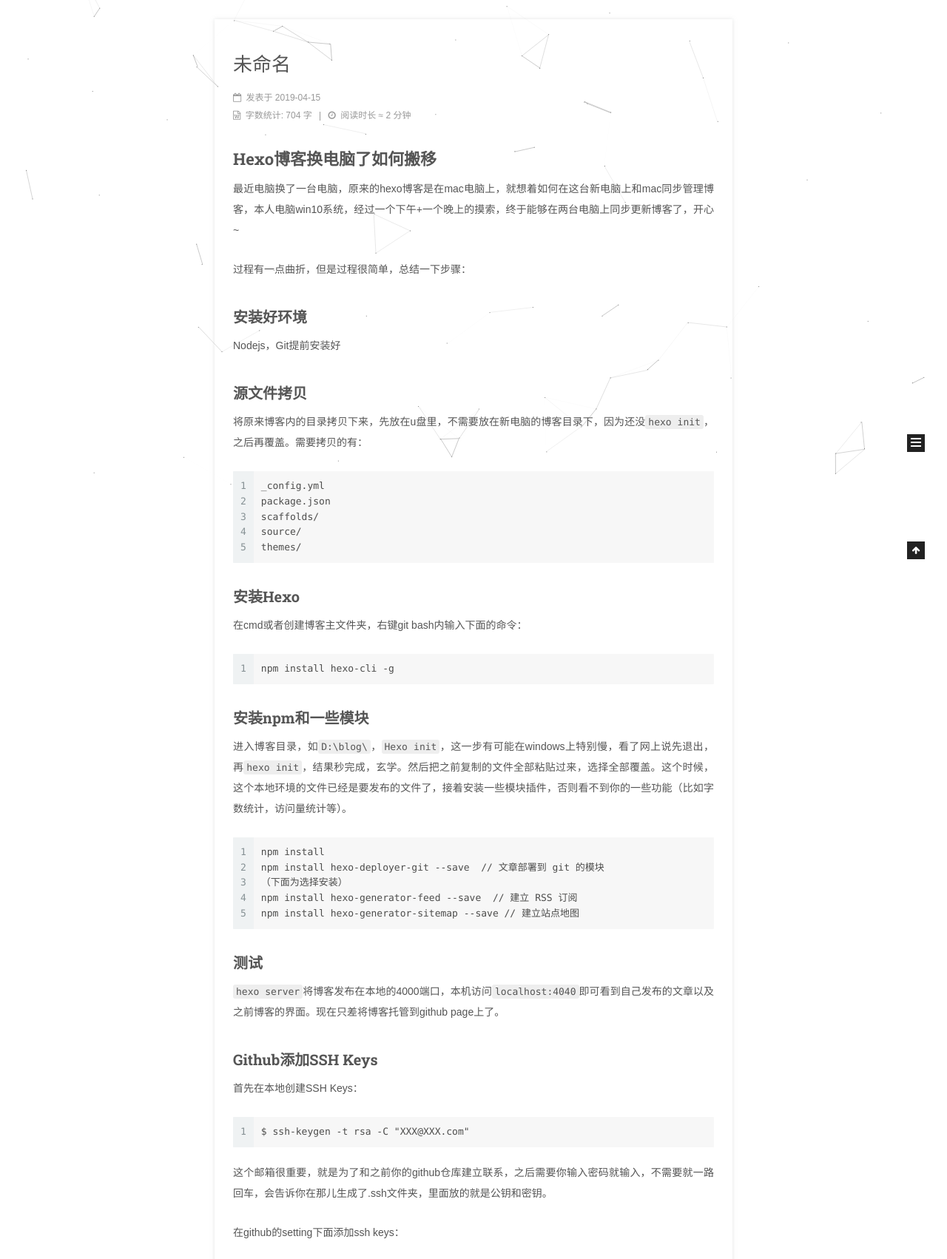
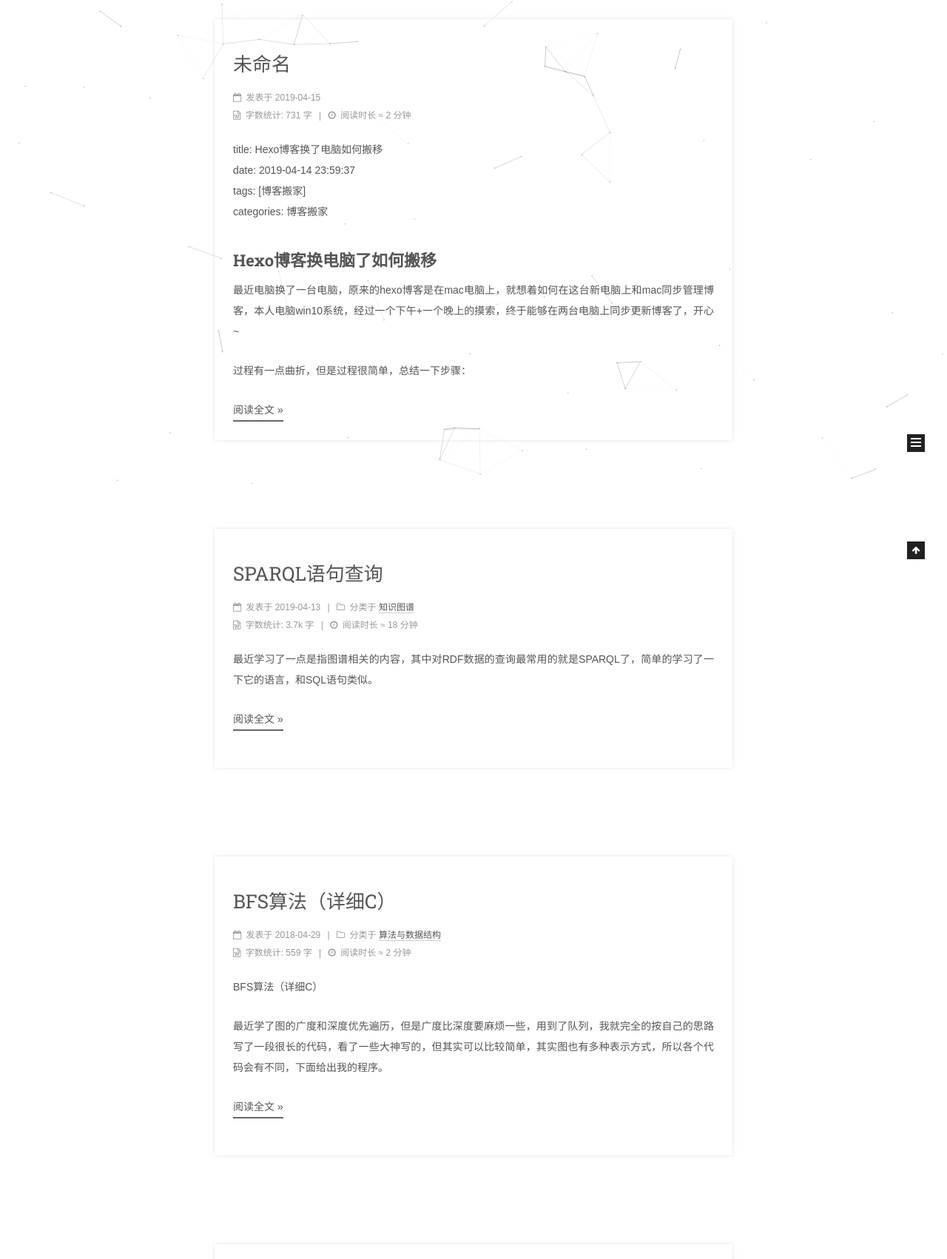
Before and after one commit to liujiesunflower/liujiesunflower.github.io, a plain HTML site: page index.html in a window 1280 px wide. Shown: the part 144-1846 px from the top of the page at 74% size. Drawn offline with Linux system fonts and the light colour scheme; some packages are replaced by stand-ins of ours; a script that the page names is missing; a web font is replaced by a local one.

Commit message:
Site updated: 2019-04-15 00:09:51

```diff
--- a/css/main.css
+++ b/css/main.css
@@ -1898,7 +1898,7 @@ img:hover {
   width: 4px;
   height: 4px;
   border-radius: 50%;
-  background: #ffc24a;
+  background: #f2ffc3;
 }
 .links-of-blogroll {
   font-size: 13px;
--- a/index.html
+++ b/index.html
@@ -399,7 +399,7 @@
                   <span class="post-meta-item-text">字数统计&#58;</span>
 
                 <span title="字数统计">
-                  704 字
+                  731 字
                 </span>
 
 
@@ -437,30 +437,16 @@
 
 
 
-
-            <h2 id="Hexo博客换电脑了如何搬移"><a href="#Hexo博客换电脑了如何搬移" class="headerlink" title="Hexo博客换电脑了如何搬移"></a>Hexo博客换电脑了如何搬移</h2><p>最近电脑换了一台电脑，原来的hexo博客是在mac电脑上，就想着如何在这台新电脑上和mac同步管理博客，本人电脑win10系统，经过一个下午+一个晚上的摸索，终于能够在两台电脑上同步更新博客了，开心~</p>
+          <p>title: Hexo博客换了电脑如何搬移<br>date: 2019-04-14 23:59:37<br>tags: [博客搬家]<br>categories: 博客搬家</p>
+<h2 id="Hexo博客换电脑了如何搬移"><a href="#Hexo博客换电脑了如何搬移" class="headerlink" title="Hexo博客换电脑了如何搬移"></a>Hexo博客换电脑了如何搬移</h2><p>最近电脑换了一台电脑，原来的hexo博客是在mac电脑上，就想着如何在这台新电脑上和mac同步管理博客，本人电脑win10系统，经过一个下午+一个晚上的摸索，终于能够在两台电脑上同步更新博客了，开心~</p>
 <p>过程有一点曲折，但是过程很简单，总结一下步骤：</p>
-<h3 id="安装好环境"><a href="#安装好环境" class="headerlink" title="安装好环境"></a>安装好环境</h3><p>Nodejs，Git提前安装好</p>
-<h3 id="源文件拷贝"><a href="#源文件拷贝" class="headerlink" title="源文件拷贝"></a>源文件拷贝</h3><p>将原来博客内的目录拷贝下来，先放在u盘里，不需要放在新电脑的博客目录下，因为还没<code>hexo init</code>，之后再覆盖。需要拷贝的有：</p>
-<figure class="highlight plain"><table><tr><td class="gutter"><pre><span class="line">1</span><br><span class="line">2</span><br><span class="line">3</span><br><span class="line">4</span><br><span class="line">5</span><br></pre></td><td class="code"><pre><span class="line">_config.yml</span><br><span class="line">package.json</span><br><span class="line">scaffolds/</span><br><span class="line">source/</span><br><span class="line">themes/</span><br></pre></td></tr></table></figure>
-<h3 id="安装Hexo"><a href="#安装Hexo" class="headerlink" title="安装Hexo"></a>安装Hexo</h3><p>在cmd或者创建博客主文件夹，右键git bash内输入下面的命令：</p>
-<figure class="highlight plain"><table><tr><td class="gutter"><pre><span class="line">1</span><br></pre></td><td class="code"><pre><span class="line">npm install hexo-cli -g</span><br></pre></td></tr></table></figure>
-<h3 id="安装npm和一些模块"><a href="#安装npm和一些模块" class="headerlink" title="安装npm和一些模块"></a>安装npm和一些模块</h3><p>进入博客目录，如<code>D:\blog\</code>，<code>Hexo init</code>，这一步有可能在windows上特别慢，看了网上说先退出，再<code>hexo init</code>，结果秒完成，玄学。然后把之前复制的文件全部粘贴过来，选择全部覆盖。这个时候，这个本地环境的文件已经是要发布的文件了，接着安装一些模块插件，否则看不到你的一些功能（比如字数统计，访问量统计等）。</p>
-<figure class="highlight plain"><table><tr><td class="gutter"><pre><span class="line">1</span><br><span class="line">2</span><br><span class="line">3</span><br><span class="line">4</span><br><span class="line">5</span><br></pre></td><td class="code"><pre><span class="line">npm install</span><br><span class="line">npm install hexo-deployer-git --save  // 文章部署到 git 的模块</span><br><span class="line">（下面为选择安装）</span><br><span class="line">npm install hexo-generator-feed --save  // 建立 RSS 订阅</span><br><span class="line">npm install hexo-generator-sitemap --save // 建立站点地图</span><br></pre></td></tr></table></figure>
-<h3 id="测试"><a href="#测试" class="headerlink" title="测试"></a>测试</h3><p><code>hexo server</code>将博客发布在本地的4000端口，本机访问<code>localhost:4040</code>即可看到自己发布的文章以及之前博客的界面。现在只差将博客托管到github page上了。</p>
-<h3 id="Github添加SSH-Keys"><a href="#Github添加SSH-Keys" class="headerlink" title="Github添加SSH Keys"></a>Github添加SSH Keys</h3><p>首先在本地创建SSH Keys：</p>
-<figure class="highlight plain"><table><tr><td class="gutter"><pre><span class="line">1</span><br></pre></td><td class="code"><pre><span class="line">$ ssh-keygen -t rsa -C &quot;XXX@XXX.com&quot;</span><br></pre></td></tr></table></figure>
-<p>这个邮箱很重要，就是为了和之前你的github仓库建立联系，之后需要你输入密码就输入，不需要就一路回车，会告诉你在那儿生成了.ssh文件夹，里面放的就是公钥和密钥。</p>
-<p>在github的setting下面添加ssh keys：</p>
-<p><img src="http://wx2.sinaimg.cn/large/0060lm7Tly1g22lifwuwsj30qt02gmx2.jpg" alt="avatar"></p>
-<p>title的值随便写，key的值把文件里面的key值复制过去，一般是ssh_rsa开头。</p>
-<p>然后输入 eval “$(ssh-agent -s)” ，添加密钥到ssh-agent，再输入 ssh-add ~/.ssh/id_rsa ，添加生成的SSH key到ssh-agent。</p>
-<p>再测试公钥有没有添加成功：ssh -T <a href="mailto:git@github.com" target="_blank" rel="noopener">git@github.com</a></p>
-<p><img src="http://wx4.sinaimg.cn/large/0060lm7Tly1g22lifr2auj30kp0chq42.jpg" alt="avatar"></p>
-<p>这里就成功啦~其中可能会告诉你有什么没有安装，或者是失败之类的，基本上百度都能找到你的答案。然后正常两边都能发布博客啦~</p>
-<p>最后，用了人家的东西总得推荐一下表示感谢，免费的图床：小贱贱图床  <a href="https://pic.xiaojianjian.net/" target="_blank" rel="noopener">小贱贱图床</a></p>
-
-
+          <!--noindex-->
+          <div class="post-button text-center">
+            <a class="btn" href="/2019/04/15/Hexo博客换电脑了如何搬移/#more" rel="contents">
+              阅读全文 &raquo;
+            </a>
+          </div>
+          <!--/noindex-->
 
 
     </div>
```
Also changed, not shown: 2018/04/27/我的第一篇博客，欢迎来踩～/index.html (+4 -4 lines), 2018/04/29/写博客遇到的一点问题/index.html (+4 -4 lines), 2019/04/15/Hexo博客换电脑了如何搬移/index.html (+8 -6 lines).
